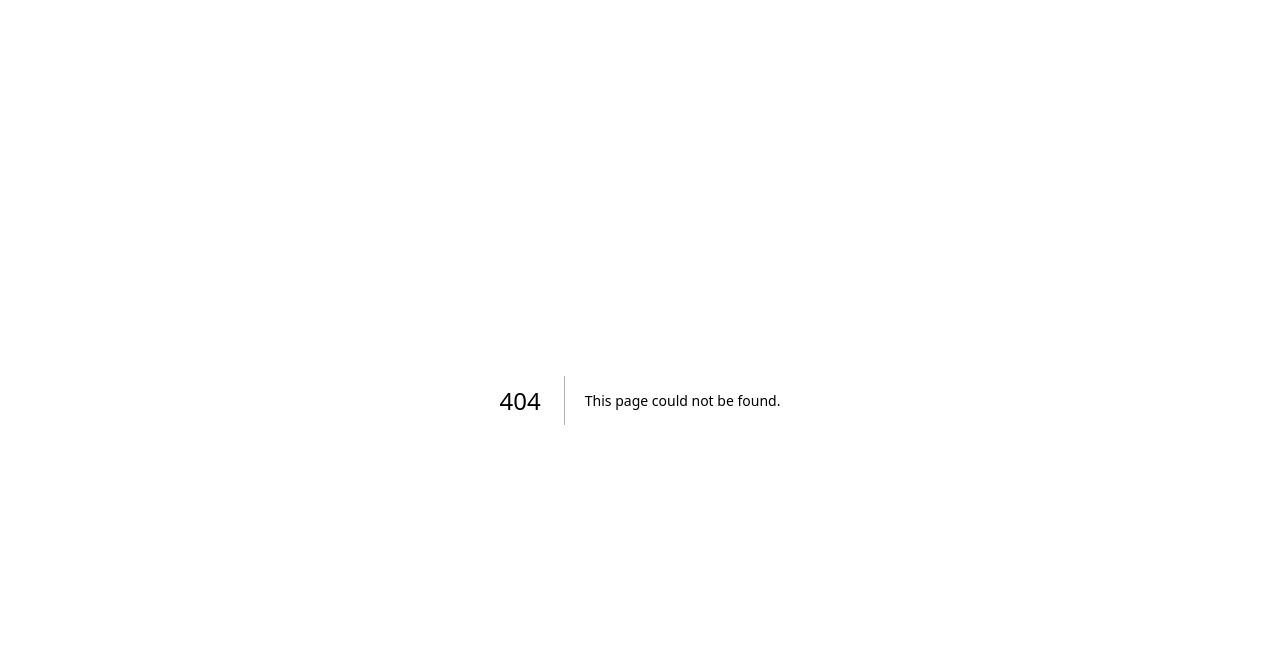
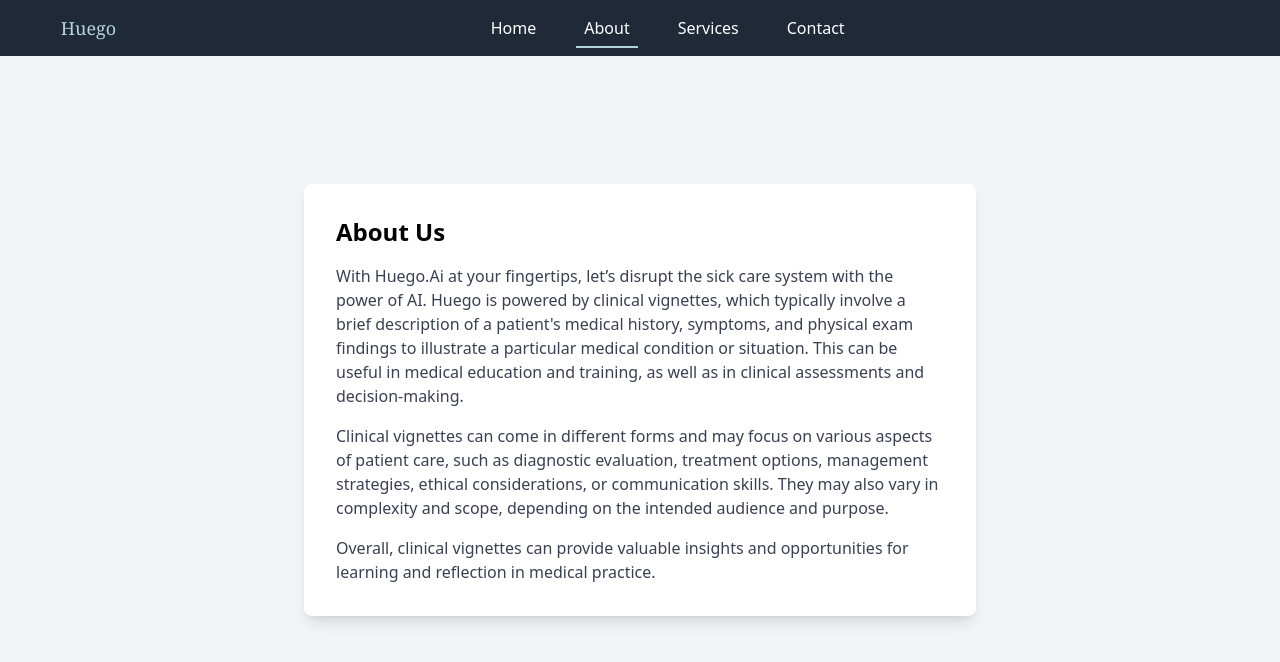
Before and after one commit to priyanshugupta69/medibot, a Next.js app: page /about in a window 1280 px wide. Before the commit this address had no page. Shown: the top 662 px of the page. Built offline with nearby package versions, Linux system fonts and the light colour scheme.

Commit message:
added about us and navgation fixes

```diff
--- /dev/null
+++ b/app/about/page.tsx
@@ -0,0 +1,12 @@
+import Image from "next/image";
+import About from "@/components/about";
+import Navbar from "@/components/navbar";
+
+export default function Home() {
+  return (
+    <main >
+      <Navbar/>
+     <About/>
+    </main>
+  );
+}
--- /dev/null
+++ b/components/about.tsx
@@ -0,0 +1,22 @@
+import React from 'react';
+
+const About: React.FC = () => {
+  return (
+    <div className="min-h-screen flex items-center justify-center bg-gray-100 p-6">
+      <div className="bg-white p-8 rounded-lg shadow-lg max-w-2xl">
+        <h1 className="text-2xl font-bold mb-4">About Us</h1>
+        <p className="text-gray-700 mb-4">
+          With Huego.Ai at your fingertips, let’s disrupt the sick care system with the power of AI. Huego is powered by clinical vignettes, which typically involve a brief description of a patient's medical history, symptoms, and physical exam findings to illustrate a particular medical condition or situation. This can be useful in medical education and training, as well as in clinical assessments and decision-making.
+        </p>
+        <p className="text-gray-700 mb-4">
+          Clinical vignettes can come in different forms and may focus on various aspects of patient care, such as diagnostic evaluation, treatment options, management strategies, ethical considerations, or communication skills. They may also vary in complexity and scope, depending on the intended audience and purpose.
+        </p>
+        <p className="text-gray-700">
+          Overall, clinical vignettes can provide valuable insights and opportunities for learning and reflection in medical practice.
+        </p>
+      </div>
+    </div>
+  );
+};
+
+export default About;
--- /dev/null
+++ b/components/navbar.css
@@ -0,0 +1,23 @@
+/* styles.css or a CSS module file */
+.underline-custom {
+    position: relative;
+  }
+
+  .underline-custom::after {
+    content: '';
+    position: absolute;
+    width: 100%;
+    height: 2px; /* Adjust thickness */
+    background-color: #B1D4E0; /* Adjust color */
+    bottom: 0;
+    left: 0;
+    transform: scaleX(0);
+    transform-origin: bottom right;
+    transition: transform 0.3s ease-out;
+  }
+
+  .underline-custom:hover::after,
+  .underline-custom.underline-active::after {
+    transform: scaleX(1);
+    transform-origin: bottom left;
+  }
--- a/components/navbar.tsx
+++ b/components/navbar.tsx
@@ -1,9 +1,12 @@
 'use client'
 import Link from 'next/link';
 import { useState, useEffect } from 'react';
+import { usePathname } from 'next/navigation';
+import './navbar.css'
 
 const Navigation = () => {
   const [isOpen, setIsOpen] = useState(false);
+  const pathname = usePathname();
 
   const toggleMenu = () => {
     setIsOpen(!isOpen);
@@ -24,28 +27,22 @@ const Navigation = () => {
     };
   }, []);
 
-  const NavLinks = ({ isMobile}:any) => (
+  const NavLinks = ({ isMobile }: any) => (
     <div className={`${isMobile ? 'flex flex-col items-start mt-4 space-y-2 ml-2' : 'hidden md:flex flex-1 justify-center items-center space-x-8'}`}>
-      <Link href="/">
-        <span className="block text-white p-2 transition-colors duration-300 ease-in-out hover:text-[#B1D4E0]">
-          Home
-        </span>
-      </Link>
-      <Link href="/about">
-        <span className="block text-white p-2 transition-colors duration-300 ease-in-out hover:text-[#B1D4E0]">
-          About
-        </span>
-      </Link>
-      <Link href="/services">
-        <span className="block text-white p-2 transition-colors duration-300 ease-in-out hover:text-[#B1D4E0]">
-          Services
-        </span>
-      </Link>
-      <Link href="/contact">
-        <span className="block text-white p-2 transition-colors duration-300 ease-in-out hover:text-[#B1D4E0]">
-          Contact
-        </span>
-      </Link>
+      {[
+        { href: '/', label: 'Home' },
+        { href: '/about', label: 'About' },
+        { href: '/services', label: 'Services' },
+        { href: '/contact', label: 'Contact' },
+      ].map(({ href, label }) => (
+        <Link key={href} href={href}>
+          <span
+            className={`block text-white p-2 transition-colors duration-300 ease-in-out hover:text-[#B1D4E0] underline-custom ${pathname === href ? 'underline-active' : ''}`}
+          >
+            {label}
+          </span>
+        </Link>
+      ))}
     </div>
   );
 
```
